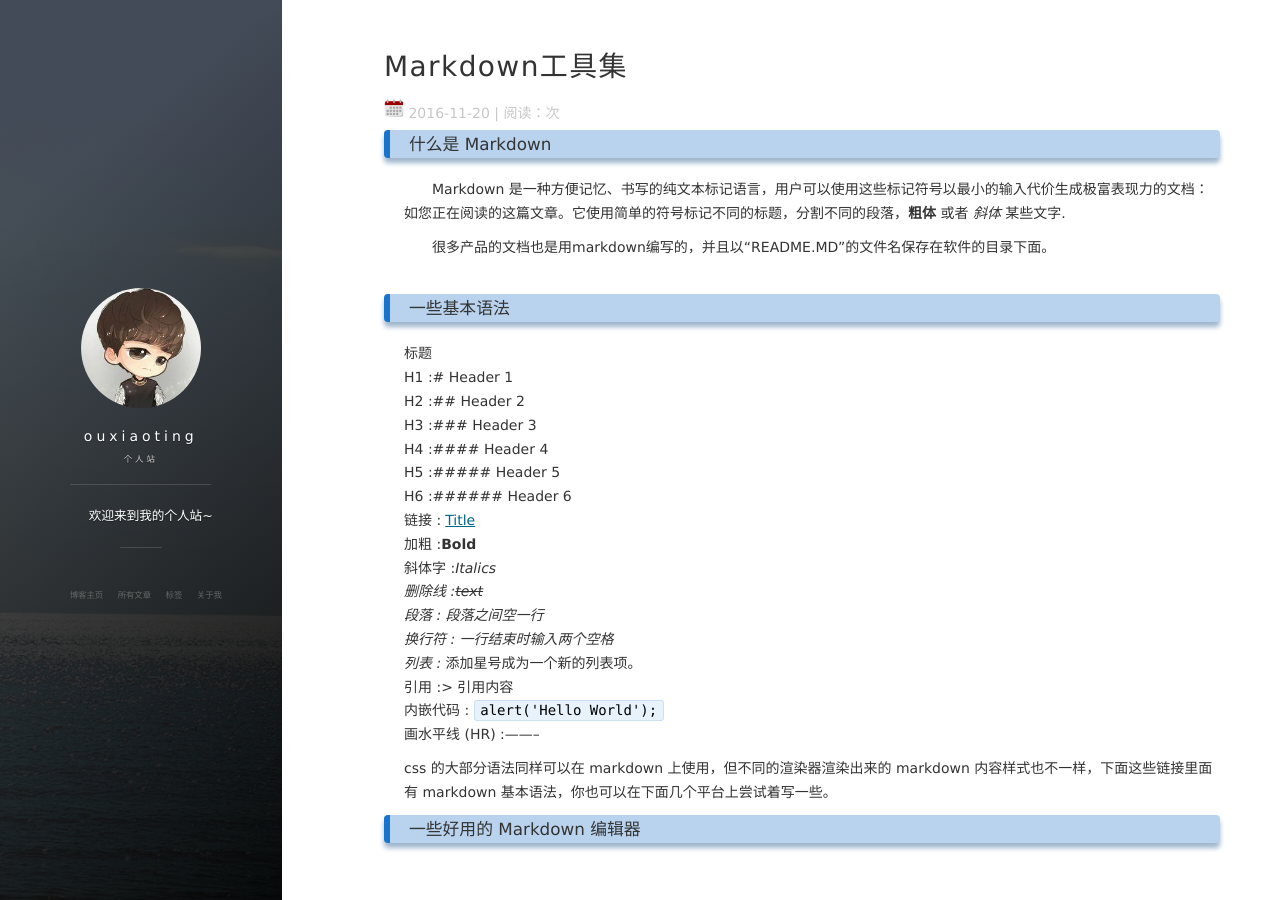
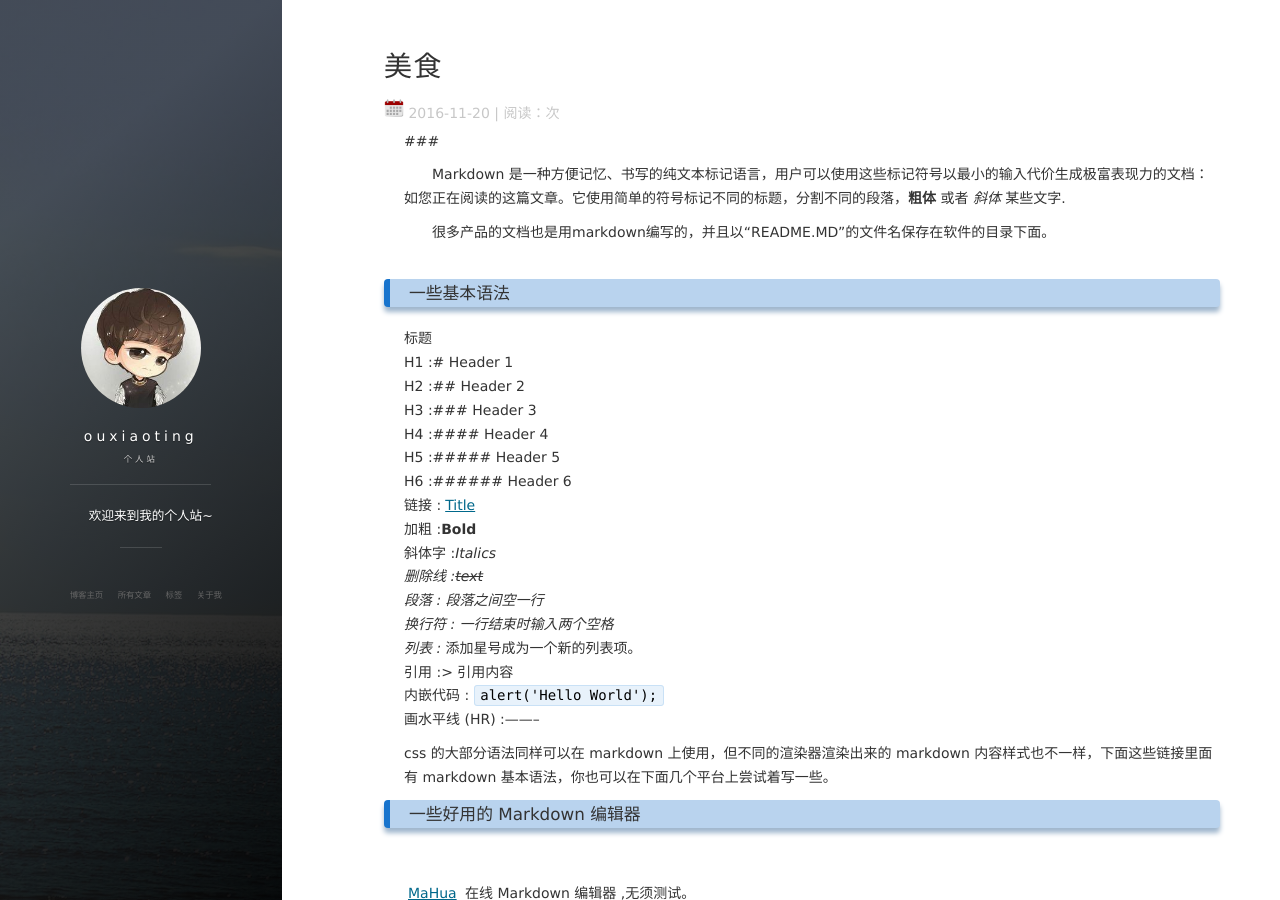
Before and after one commit to ouxiaoting/ouxiaoting.github.io, a Jekyll site: the page built from _posts/2016-11-20-markdownTool.md, in a window 1280 px wide and 900 px high. Built offline with Jekyll 4.4.1, drawn with Linux system fonts in a browser that asks for light colours; nearby versions of some CDN libraries; comment, search, counter and statistics services are not loaded.

Commit message:
Update 2016-11-20-markdownTool.md

```diff
--- a/_posts/2016-11-20-markdownTool.md
+++ b/_posts/2016-11-20-markdownTool.md
@@ -1,12 +1,12 @@
 ---
 layout: post
-title: Markdown工具集
+title: 美食
 date: 2016-11-20
-tags: 工具
+tags: 吃货
 ---
 
 
-### 什么是 Markdown
+###
 
 　　Markdown 是一种方便记忆、书写的纯文本标记语言，用户可以使用这些标记符号以最小的输入代价生成极富表现力的文档：如您正在阅读的这篇文章。它使用简单的符号标记不同的标题，分割不同的段落，**粗体** 或者 *斜体* 某些文字.
 
```
